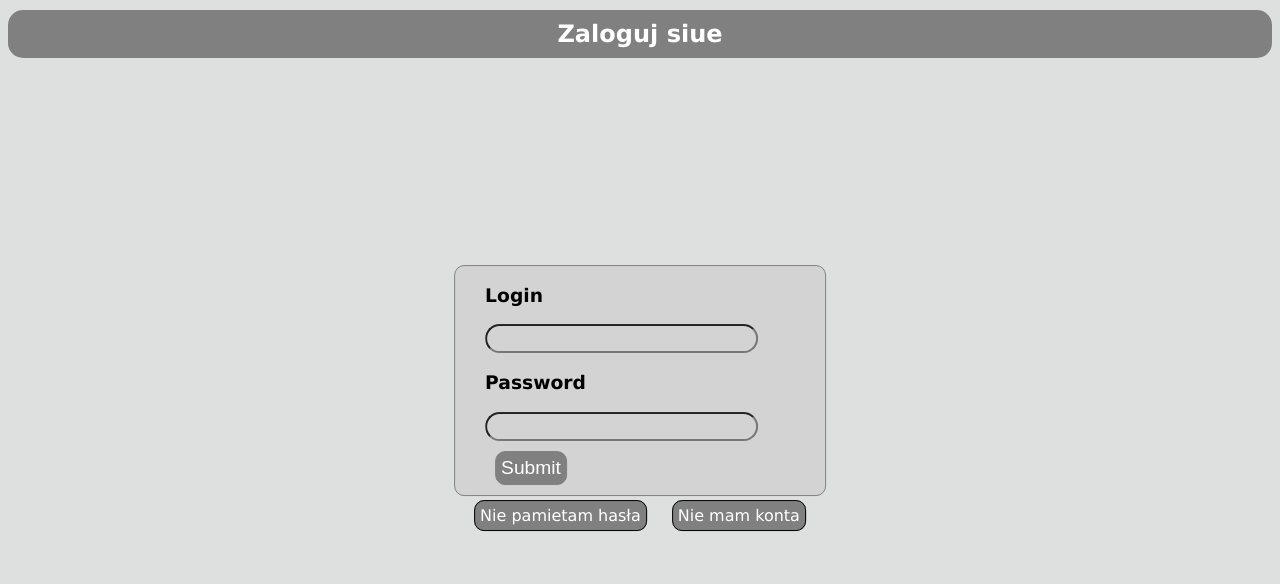
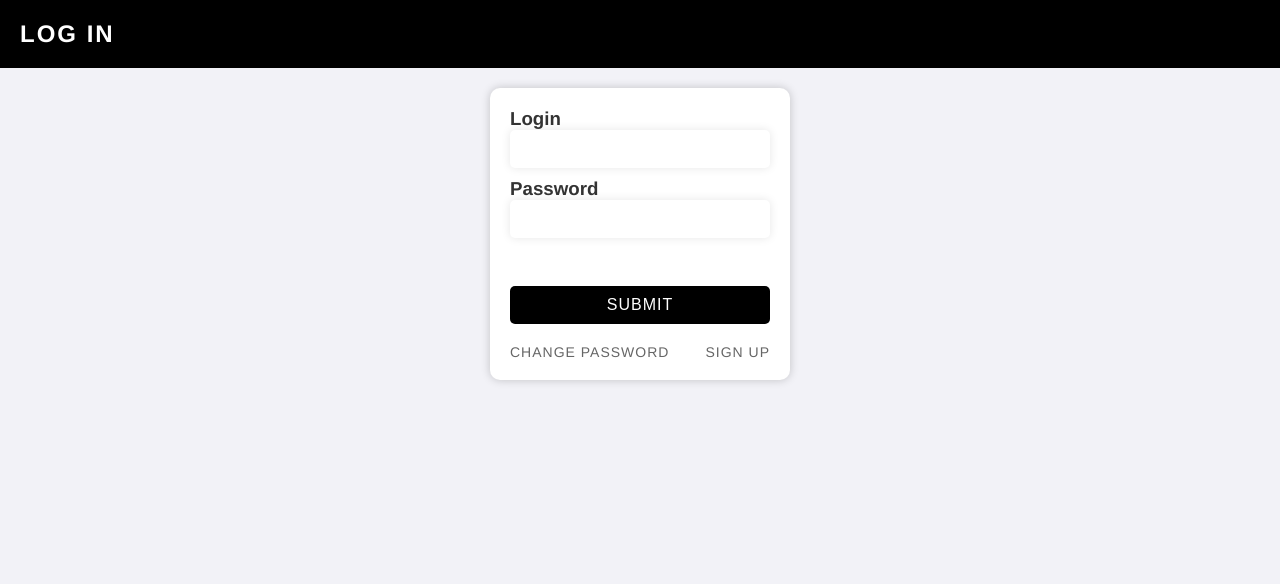
Before and after one commit to Pawiu2379/notion-clone, a PHP site: page /index.html in a window 1280 px wide. Shown: the top 584 px of the page. Run offline with PHP 8.4, Linux system fonts and the light colour scheme.

Commit message:
added style

```diff
--- a/changePassword.html
+++ b/changePassword.html
@@ -24,8 +24,11 @@
             <input type="password" name="submitPassword"><br>
             <input id="submit" type="submit" value="Submit">
         </form><br>
+        <div id="links">
+
         <a href="signUp.html">Nie mam konta</a>
         <a href="index.html">Zaloguj sie</a>
+        </div>
     </section>
 </body>
 </html>
--- a/index.html
+++ b/index.html
@@ -5,11 +5,11 @@
     <meta http-equiv="X-UA-Compatible" content="IE=edge">
     <meta name="viewport" content="width=device-width, initial-scale=1.0">
     <title>Pawel Koc</title>
-    <link rel="stylesheet" href="style.css">
+    <link rel="stylesheet" type='text/css' href="style.css">
 </head>
 <body>
     <header>
-        <h2>Zaloguj siue</h2>
+        <h2>Log In</h2>
     </header>
     <section class="login">
         <form action="index.php" method="post">
@@ -21,12 +21,12 @@
             <label for="password">
                 <input type="password" class="inputs" id="password" name="password">
             </label><br>
-            <input id="submit" type="submit" value="Submit">
+            <input class="links" id="submit" type="submit" value="Submit">
         </form>
         <div id="links">
-            <a href="changePassword.html">Nie pamietam hasła</a>
-            <a href="signup.html">Nie mam konta</a>
+            <a class="links" href="changePassword.html">Change Password</a>
+            <a class="links" href="signUp.html">Sign Up</a>
         </div>
-        </section>
+    </section>
 </body>
 </html>
--- a/logged/index.php
+++ b/logged/index.php
@@ -1,6 +1,7 @@
 <?php
     session_start();
 //    include './functions/save-note.php';
+    error_reporting(E_ERROR | E_PARSE);
 ?>
 <!DOCTYPE html>
 <html lang="en">
@@ -19,7 +20,7 @@
                 <li><a>Calendar </a></li>
                 <li> <a>To do </a></li>
                 <li> <a>Notes </a></li>
-                <li> <a style="align-items: center" >Hello <?php echo $_SESSION['username']?></a></li>
+                <li> <a id="hello" style="text-align:center" >Hello <?php echo $_SESSION['username']?></a></li>
                 <li style="float: right"> <a>Search</a> </li>
             </ul>
         </nav>
--- a/style.css
+++ b/style.css
@@ -1,80 +1,100 @@
-header{
-    background-color: gray;
-    border-radius: 15px;
-    color: white;
-
-}
-header h2{
-    margin: 10px;
-    padding: 10px;
+/* Resetowanie stylów dla elementów */
+* {
+    margin: 0;
+    padding: 0;
+    box-sizing: border-box;
 }
 
-body{
-    background-color: #dee0df;
-    font-family: Verdana, Geneva, Tahoma, sans-serif;
-    display: block;
-    text-align: center;
-
+/* Stylowanie elementu body */
+body {
+    font-family: 'Helvetica Neue', sans-serif;
+    background-color: #f2f2f7;
+    color: #333;
 }
 
-section{
-    border-radius: 10px;
-    padding: 50px;
-    position: absolute;
-    top: 50%;
-    left: 50%;
-    transform: translate(-50%, -50%);
+/* Stylowanie elementu header */
+header {
+    background-color: #000;
+    color: #fff;
+    padding: 20px;
 }
 
-form{
-    text-align: left;
-    padding-left: 30px ;
-    background-color: lightgray;
-    border: 1px solid grey;
-    border-radius: 10px ;
-}
-.signData{
-    display: grid;
-    grid-template-columns: 40% 50% 10%;
+/* Stylowanie elementu h2 w headerze */
+header h2 {
+    margin: 0;
+    font-weight: bold;
+    text-transform: uppercase;
+    letter-spacing: 2px;
 }
 
-form input{
-    background-color: lightgray;
-    border-radius: 15px;
-}
-form h2{
-    border-bottom: 1px sold gray;
+/* Stylowanie sekcji logowania */
+.login {
+    background-color: #fff;
+    border-radius: 10px;
+    box-shadow: 0px 0px 10px rgba(0,0,0,0.2);
+    margin: 20px auto;
+    padding: 20px;
+    width: 300px;
 }
 
-.inputs{
-    font-size: 20px;
+/* Stylowanie etykiety i pola do wprowadzania danych */
+label {
+    display: block;
+    margin-bottom: 10px;
+    font-weight: bold;
+    text-transform: uppercase;
+    letter-spacing: 1px;
+    font-size: 14px;
+    color: #666;
 }
 
-#links{
-    margin: 10px;
+input[type="text"],
+input[type="password"],input[type="number"] {
+    border: none;
+    border-radius: 5px;
+    box-shadow: 0px 0px 10px rgba(0,0,0,0.1);
+    padding: 10px;
+    width: 100%;
+    font-size: 16px;
 }
-#country {
-    border: 2px solid grey;
-    background-color: lightgray;
-    border-radius: 15px;
+
+/* Stylowanie przycisku Submit */
+input[type="submit"] {
+    background-color: #000;
+    color: #fff;
+    border: none;
+    border-radius: 5px;
+    padding: 10px;
+    margin-top: 20px;
+    width: 100%;
+    text-transform: uppercase;
+    letter-spacing: 1px;
+    font-size: 16px;
+    cursor: pointer;
+    transition: all 0.2s ease-in-out;
 }
-a{
-    padding: 20px;
-    color: white;
-    background-color: grey;
+
+input[type="submit"]:hover {
+    background-color: #fff;
+    color: #000;
+}
+
+/* Stylowanie linków */
+#links {
+    display: flex;
+    justify-content: space-between;
+    margin-top: 20px;
+}
+
+#links a {
     text-decoration: none;
-    padding: 5px;
-    border: 1px solid black;
-    border-radius: 10px;
-    margin: 10px;
+    color: #666;
+    font-size: 14px;
+    text-transform: uppercase;
+    letter-spacing: 1px;
+    transition: all 0.2s ease-in-out;
 }
-#submit{
-    font-size: larger;
-    color: white;
-    background-color: grey;
-    text-decoration: none;
-    padding: 5px;
-    border: 1px solid grey;
-    border-radius: 10px;
-    margin: 10px;
+
+#links a:hover {
+    color: #000;
 }
```
Also changed, not shown: logged/script.js (+0 -14 lines), logged/style.css (+126 -70 lines), signUp.html (+4 -3 lines).
